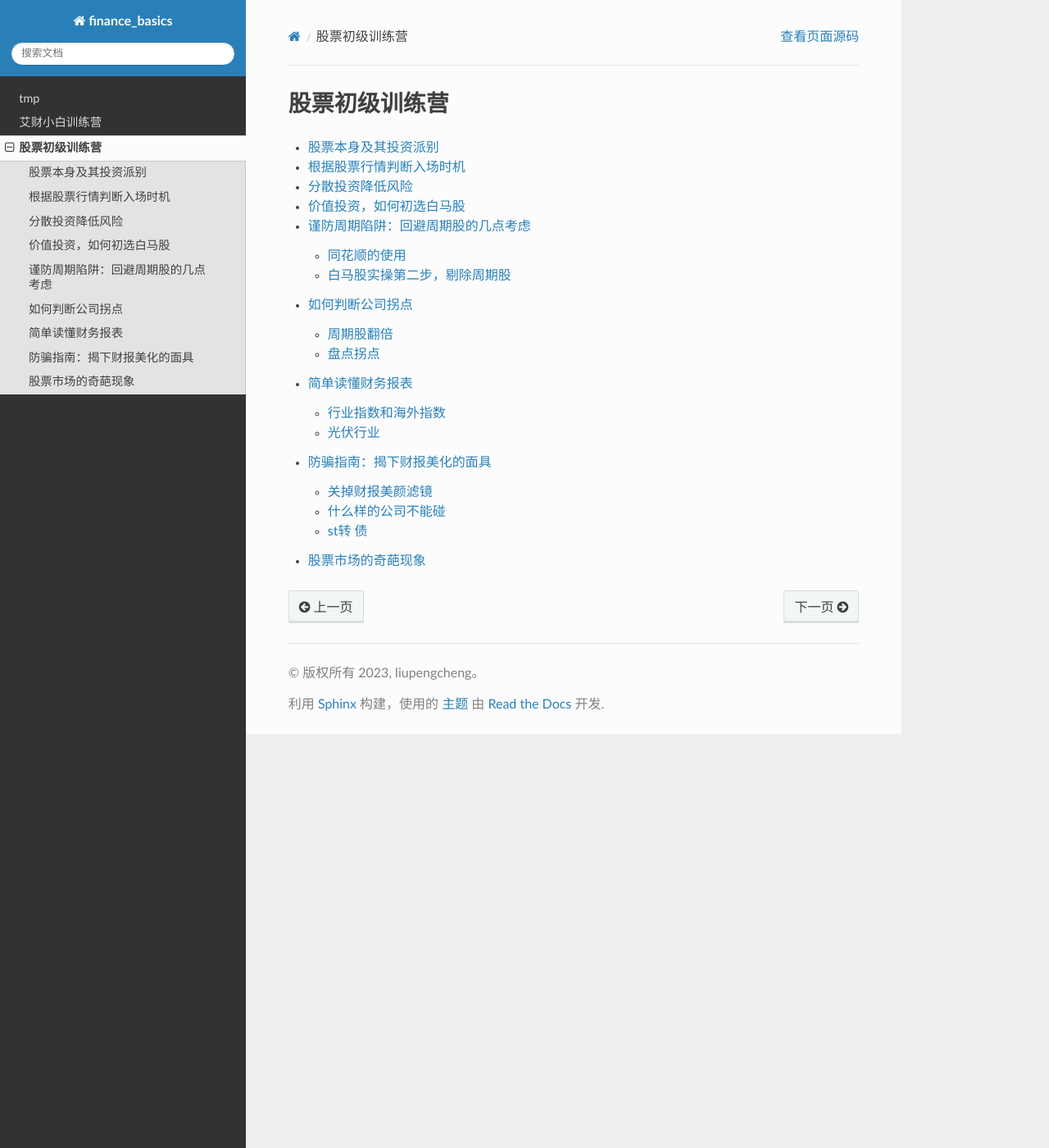
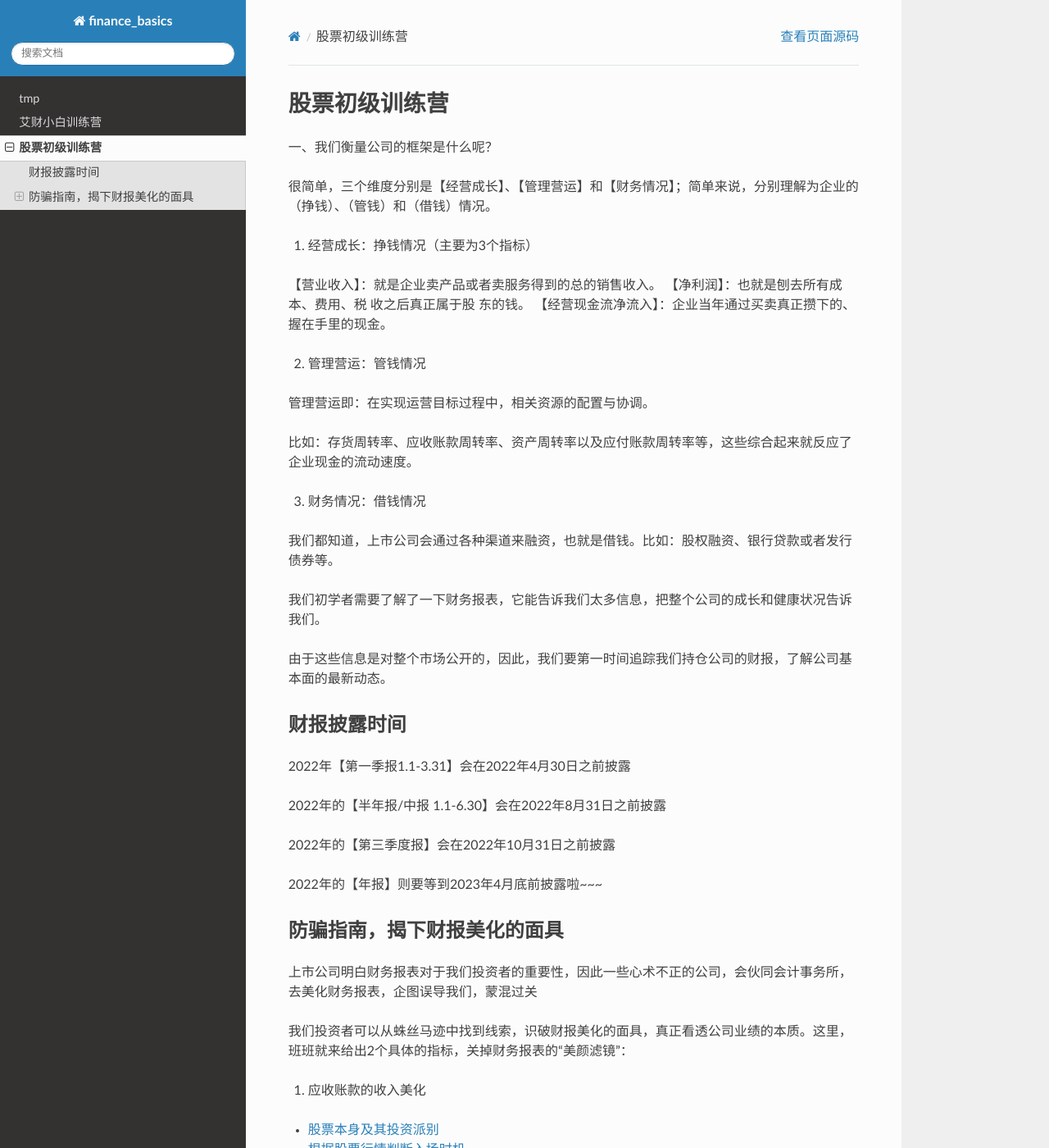
Before and after one commit to BlackTudou/finance_basics, a Sphinx documentation site: the page built from source/stock_trading_bootcamp/index.rst, in a window 1280 px wide and 1400 px high. Shown: the whole window at 82% size. Built offline with Sphinx 7.4.7 and the Read the Docs theme 2.0.0, drawn with Linux system fonts in a browser that asks for light colours.

Commit message:
更新股票初级训练营笔记

```diff
--- a/source/stock_trading_bootcamp/index.rst
+++ b/source/stock_trading_bootcamp/index.rst
@@ -1,6 +1,50 @@
 ================
 股票初级训练营
 ================
+
+一、我们衡量公司的框架是什么呢？
+
+很简单，三个维度分别是【经营成长】、【管理营运】和【财务情况】；简单来说，分别理解为企业的（挣钱）、（管钱）和（借钱）情况。
+
+1. 经营成长：挣钱情况（主要为3个指标）
+
+【营业收入】：就是企业卖产品或者卖服务得到的总的销售收入。
+【净利润】：也就是刨去所有成本、费用、税 收之后真正属于股 东的钱。
+【经营现金流净流入】：企业当年通过买卖真正攒下的、握在手里的现金。
+
+2. 管理营运：管钱情况
+
+管理营运即：在实现运营目标过程中，相关资源的配置与协调。
+
+比如：存货周转率、应收账款周转率、资产周转率以及应付账款周转率等，这些综合起来就反应了企业现金的流动速度。
+
+3. 财务情况：借钱情况
+
+我们都知道，上市公司会通过各种渠道来融资，也就是借钱。比如：股权融资、银行贷款或者发行债券等。
+
+我们初学者需要了解了一下财务报表，它能告诉我们太多信息，把整个公司的成长和健康状况告诉我们。
+
+由于这些信息是对整个市场公开的，因此，我们要第一时间追踪我们持仓公司的财报，了解公司基本面的最新动态。
+
+财报披露时间
+===============
+
+2022年【第一季报1.1-3.31】会在2022年4月30日之前披露
+
+2022年的【半年报/中报 1.1-6.30】会在2022年8月31日之前披露
+
+2022年的【第三季度报】会在2022年10月31日之前披露
+
+2022年的【年报】则要等到2023年4月底前披露啦~~~
+
+防骗指南，揭下财报美化的面具
+=============================
+
+上市公司明白财务报表对于我们投资者的重要性，因此一些心术不正的公司，会伙同会计事务所，去美化财务报表，企图误导我们，蒙混过关
+
+我们投资者可以从蛛丝马迹中找到线索，识破财报美化的面具，真正看透公司业绩的本质。这里，班班就来给出2个具体的指标，关掉财务报表的“美颜滤镜”：
+
+1. 应收账款的收入美化
 
 .. toctree::
 
```
